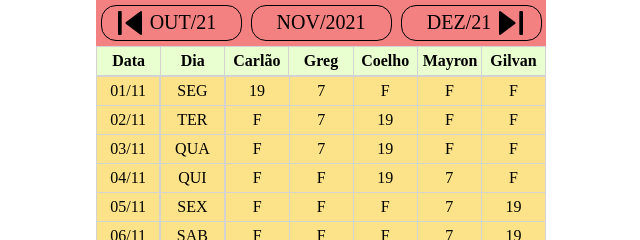
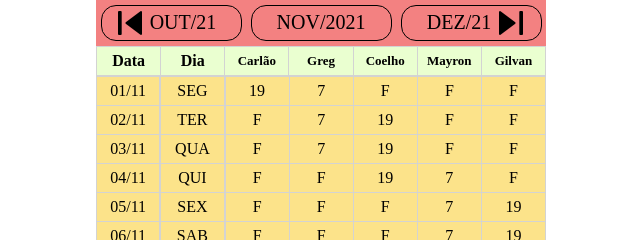
Before and after one commit to carecoid/ProjOne, a plain HTML site: page NOV2020.html in a window 1280 px wide. Shown: the top 240 px of the page, 319-959 px from the left. Drawn offline with Linux system fonts and the light colour scheme.

Commit message:
Update NOV2020.html

```diff
--- a/NOV2020.html
+++ b/NOV2020.html
@@ -19,11 +19,11 @@
             <tr>
                 <th>Data</th>
                 <th>Dia</th>
-                <th>Carlão</th>
-                <th>Greg</th>
-                <th>Coelho</th>
-                <th>Mayron</th>
-                <th>Gilvan</th>
+                <th style="font-size: small">Carlão</th>
+                <th style="font-size: small">Greg</th>
+                <th style="font-size: small">Coelho</th>
+                <th style="font-size: small">Mayron</th>
+                <th style="font-size: small">Gilvan</th>
             </tr>
         </table>
     </div>
```
